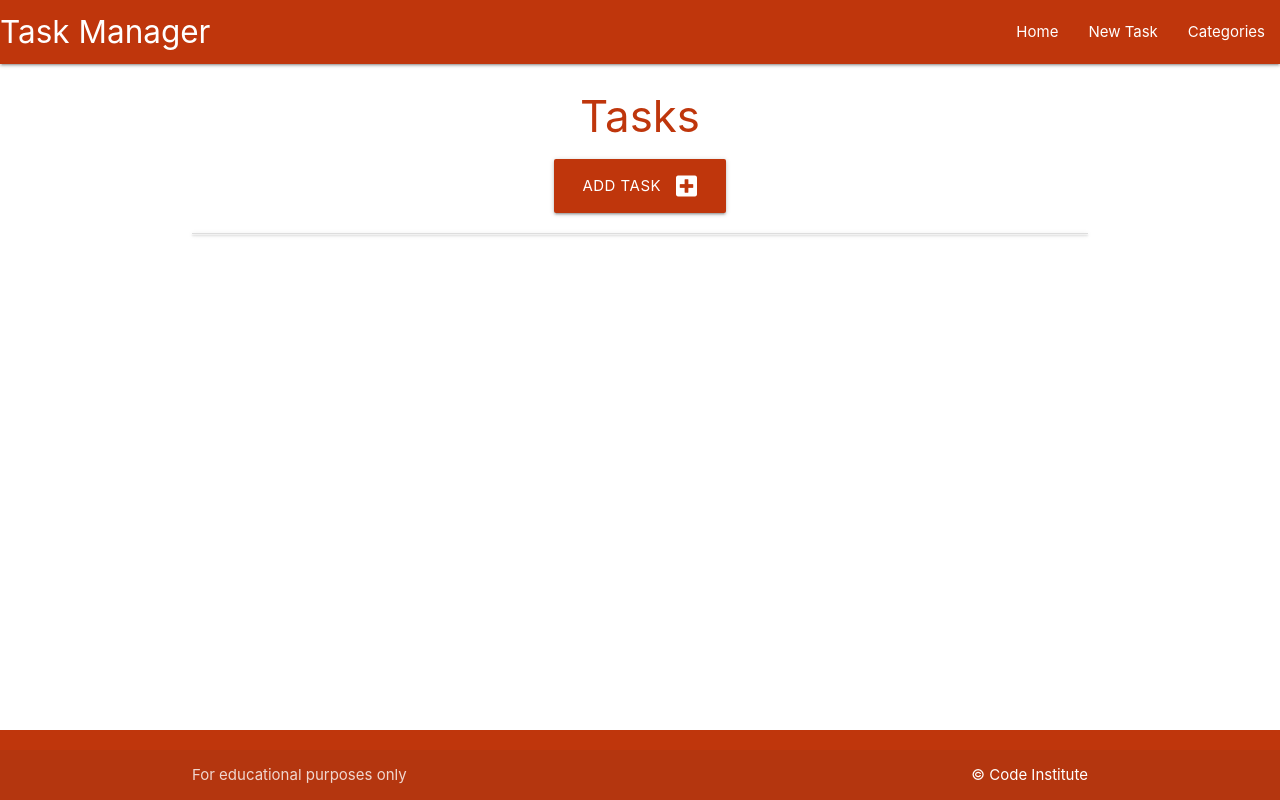
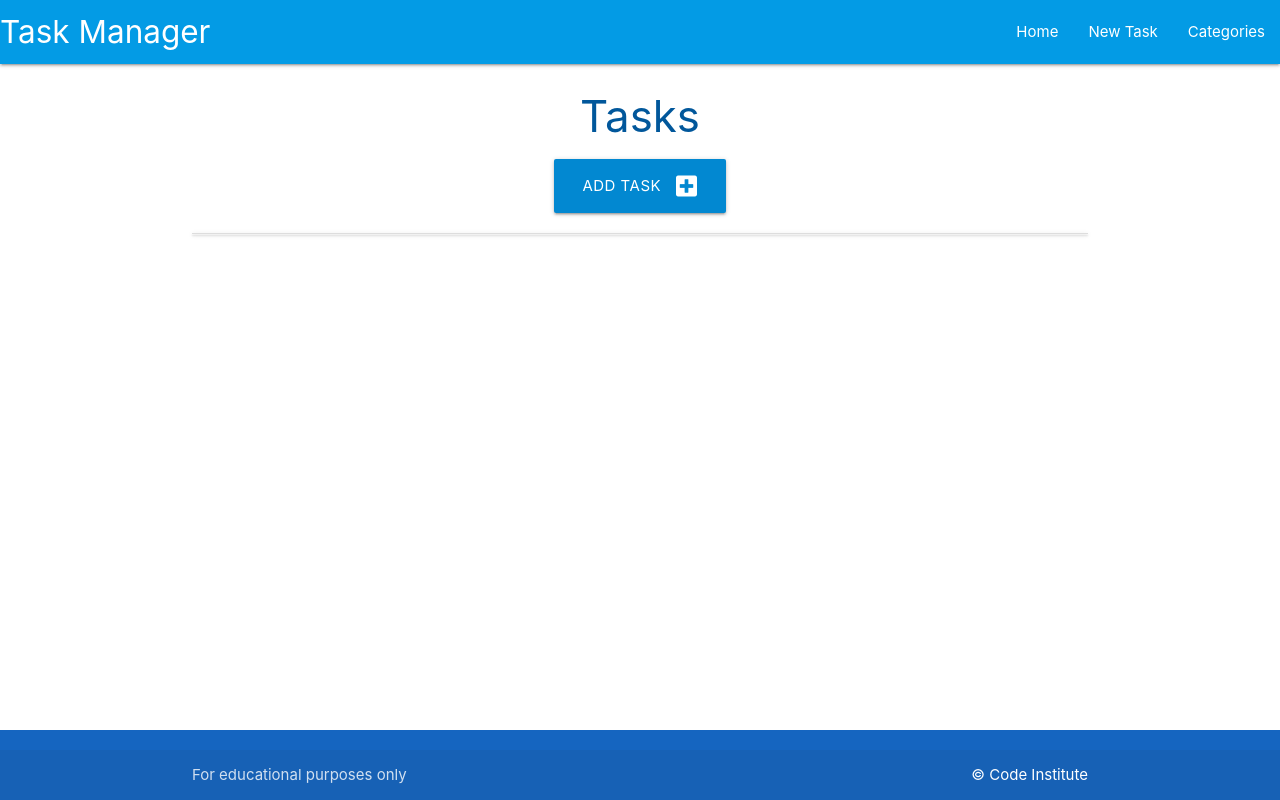
Before and after one commit to Karasp1980/DMS-walkthrough, a Flask app: page / in a window 1280 px wide. Run offline with Flask 2, Linux system fonts and the light colour scheme; data that the repository does not hold is empty.

```diff
--- a/taskmanager/templates/base.html
+++ b/taskmanager/templates/base.html
@@ -18,7 +18,7 @@
 
     <header>
         <!-- top navbar -->
-        <nav class="deep-orange darken-4">
+        <nav class="light-blue darken-1">
             <div class="nav-wrapper">
             <a href="{{ url_for('home') }}" class="brand-logo">Task Manager</a>
             <a href="#" data-target="mobile-demo" class="sidenav-trigger"><i class="fas fa-bars"></i></a>
@@ -43,7 +43,7 @@
         {% endblock %}
     </main>
 
-    <footer class="page-footer deep-orange darken-4">
+    <footer class="page-footer blue darken-3">
         <div class="footer-copyright">
             <div class="container">
                 For educational purposes only
--- a/taskmanager/templates/tasks.html
+++ b/taskmanager/templates/tasks.html
@@ -1,11 +1,11 @@
 {% extends "base.html" %}
 {% block content %}
 
-<h3 class="deep-orange-text text-darken-4 center-align">Tasks</h3>
+<h3 class="light-blue-text text-darken-4 center-align">Tasks</h3>
 
 <div class="row">
     <div class="col s12 center-align">
-        <a href="{{ url_for('add_task') }}" class="btn-large deep-orange darken-4">
+        <a href="{{ url_for('add_task') }}" class="btn-large light-blue darken-2">
             Add Task <i class="fas fa-plus-square right"></i>
         </a>
     </div>
@@ -14,11 +14,11 @@
 <ul class="collapsible">
     {% for task in tasks|sort(attribute="due_date") %}
     <li>
-        <div class="collapsible-header deep-orange darken-4 white-text">
+        <div class="collapsible-header white-text light-blue darken-4">
             <i class="fas fa-caret-down"></i>
             <strong>{{ task.task_name }}</strong> : {{ task.due_date.strftime("%d %B, %Y") }}
             {% if task.is_urgent == True %}
-                <i class="fas fa-exclamation-circle white-text text-white ></i>
+                <i class="fas fa-exclamation-circle light-blue-text text-lighten-2"></i>
             {% endif %}
         </div>
         <div class="collapsible-body">
```
Also changed, not shown: requirements.txt (added, +8 -0 lines), taskmanager/__init__.py (+10 -0 lines), taskmanager/templates/categories.html (+4 -4 lines), 1 other file.
